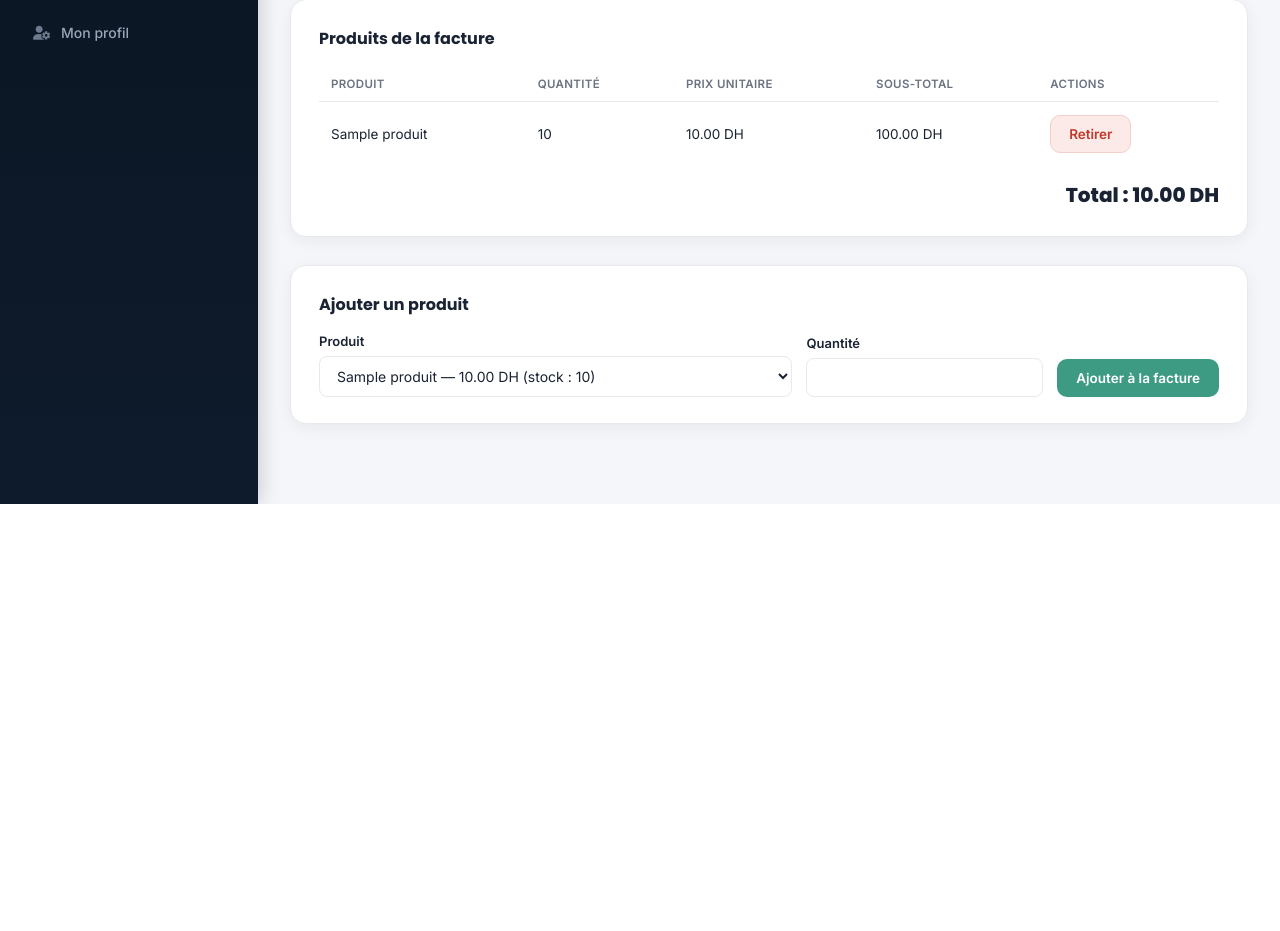
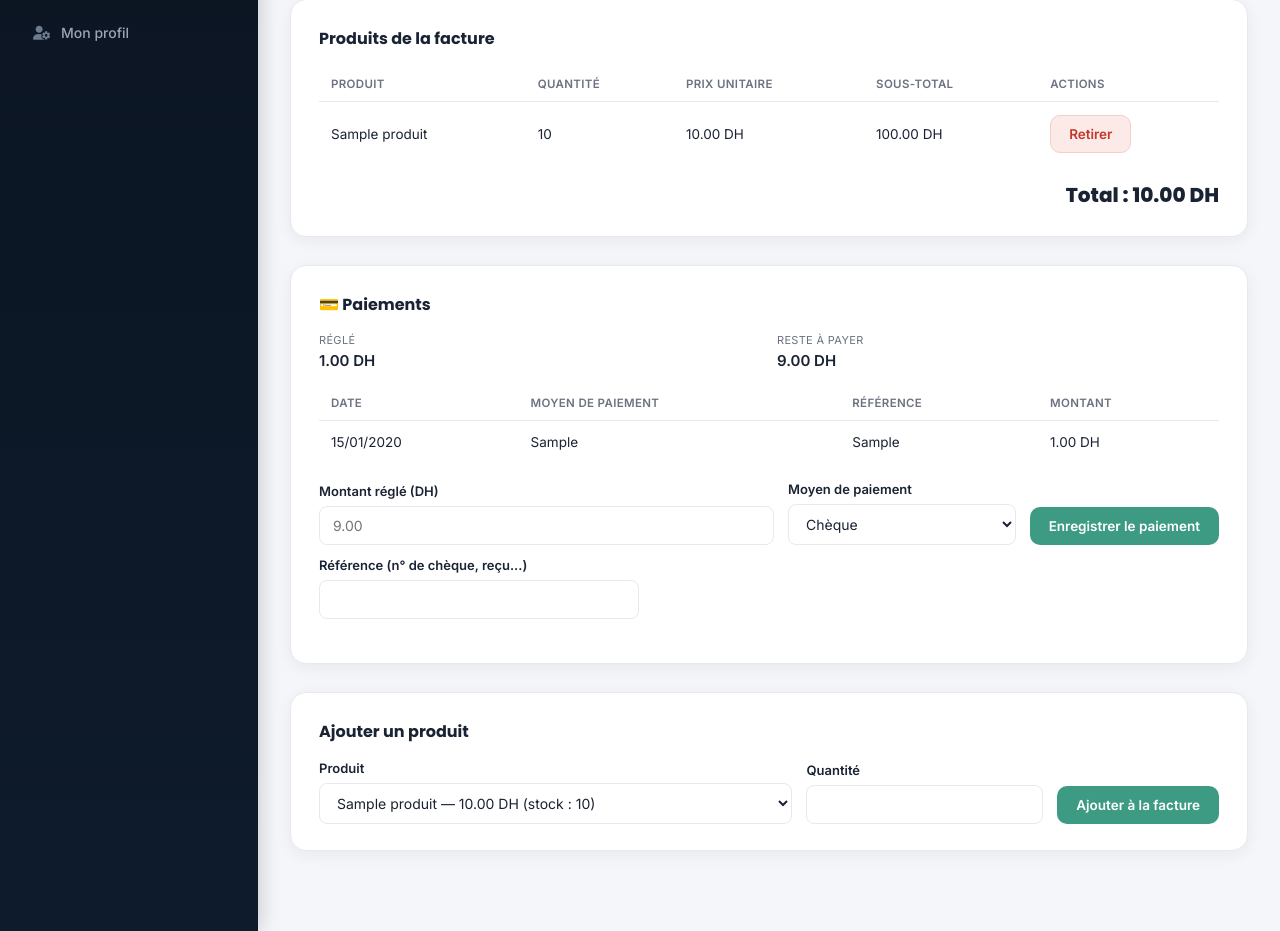
Before and after one commit to aarabanas/Gestion_commerciale_kbto, a Flask app: page /factures/1 in a window 1280 px wide. Shown: the part 383-1314 px from the top of the page. Before the commit the page ends 887 px from the top, so only its background shows below. Run offline with Flask 3, Linux system fonts and the light colour scheme; a user stored in the database is signed in; tables that the repository leaves empty hold one stand-in row (values such as "Sample post"); some libraries are stand-ins or nearby versions.

Commit message:
Ajoute un vrai systeme de paiement (cheque, carte, especes, en ligne)
- Nouveau modele Paiement lie a Facture (montant_paye/montant_restant)
- Statut de facture mis a jour automatiquement une fois le montant atteint
- Paiements partiels possibles, historique visible cote personnel et client
- Le paiement Stripe reussi cree desormais un vrai enregistrement Paiement
- Prix des prestations ajustes sur des tarifs de marche marocain reels,
  factures existantes realignees pour des statistiques coherentes

```diff
--- a/app.py
+++ b/app.py
@@ -48,6 +48,7 @@ from forms import (
     FactureForm,
     InscriptionClientForm,
     LigneFactureForm,
+    PaiementForm,
     StatutFactureForm,
     UtilisateurForm,
     ModifierUtilisateurForm,
@@ -60,8 +61,10 @@ from models import (
     Produit,
     Facture,
     DetailFacture,
+    Paiement,
     Parametres,
     STATUTS_FACTURE,
+    METHODES_PAIEMENT,
     db,
 )
 
@@ -987,12 +990,14 @@ def detail_facture(id):
         return redirect(url_for("detail_facture", id=facture.id))
 
     statut_form = StatutFactureForm(statut=facture.statut)
+    paiement_form = PaiementForm()
 
     return render_template(
         "facture_detail.html",
         facture=facture,
         form=form,
         statut_form=statut_form,
+        paiement_form=paiement_form,
     )
 
 
@@ -1055,6 +1060,47 @@ def marquer_facture_envoyee(id):
     facture.date_envoi = db.func.now()
     db.session.commit()
     flash(f"Facture {facture.numero} marquée comme envoyée au client.", "success")
+    return redirect(url_for("detail_facture", id=id))
+
+
+def enregistrer_paiement(facture, montant, methode, reference=None):
+    """Enregistre un reglement sur une facture et met a jour son statut si le
+    montant total est atteint. Retourne le Paiement cree."""
+    paiement = Paiement(
+        facture_id=facture.id,
+        montant=montant,
+        methode=methode,
+        reference=reference or None,
+    )
+    db.session.add(paiement)
+    db.session.commit()
+
+    total_regle = sum((p.montant for p in facture.paiements), Decimal("0"))
+    if facture.total and total_regle >= facture.total and facture.statut != "annulee":
+        facture.statut = "payee"
+        db.session.commit()
+
+    return paiement
+
+
+@app.route("/factures/<int:id>/paiements/ajouter", methods=["POST"])
+@login_required
+def ajouter_paiement(id):
+    facture = db.session.get(Facture, id)
+    if facture is None:
+        flash("Facture introuvable.", "danger")
+        return redirect(url_for("liste_factures"))
+
+    form = PaiementForm()
+    if form.validate_on_submit():
+        if form.montant.data <= 0:
+            flash("Le montant réglé doit être supérieur à 0.", "danger")
+        else:
+            enregistrer_paiement(facture, form.montant.data, form.methode.data, form.reference.data)
+            flash("Paiement enregistré avec succès.", "success")
+    else:
+        flash("Paiement invalide, merci de vérifier les champs.", "danger")
+
     return redirect(url_for("detail_facture", id=id))
 
 
@@ -1351,13 +1397,19 @@ def portail_facture_imprimer(id):
 @login_required
 def portail_paiements():
     factures = Facture.query.filter_by(client_id=current_user.id).order_by(Facture.date.desc()).all()
-    payees = [f for f in factures if f.statut == "payee"]
-    impayees = [f for f in factures if f.statut != "payee"]
+    impayees = [f for f in factures if f.montant_restant > 0 and f.statut != "annulee"]
+
+    paiements = (
+        Paiement.query.join(Facture)
+        .filter(Facture.client_id == current_user.id)
+        .order_by(Paiement.date_paiement.desc())
+        .all()
+    )
 
     return render_template(
         "portail_paiements.html",
-        payees=payees,
         impayees=impayees,
+        paiements=paiements,
         cle_stripe_configuree=bool(STRIPE_SECRET_KEY),
     )
 
@@ -1369,7 +1421,7 @@ def portail_payer_facture(id):
     if facture is None or facture.client_id != current_user.id:
         abort(404)
 
-    if facture.statut == "payee":
+    if facture.montant_restant <= 0:
         flash("Cette facture est déjà payée.", "info")
         return redirect(url_for("portail_paiements"))
 
@@ -1380,7 +1432,7 @@ def portail_payer_facture(id):
         )
         return redirect(url_for("portail_paiements"))
 
-    montant_centimes = int((facture.total or Decimal("0")) * 100)
+    montant_centimes = int(facture.montant_restant * 100)
 
     session_stripe = stripe.checkout.Session.create(
         mode="payment",
@@ -1410,13 +1462,17 @@ def portail_paiement_succes(id):
 
     session_id = request.args.get("session_id")
     if session_id and STRIPE_SECRET_KEY:
-        session_stripe = stripe.checkout.Session.retrieve(session_id)
-        if session_stripe.payment_status == "paid":
-            facture.statut = "payee"
-            db.session.commit()
-            flash(f"Paiement de la facture {facture.numero} confirmé. Merci !", "success")
+        deja_enregistre = Paiement.query.filter_by(facture_id=facture.id, reference=session_id).first()
+        if deja_enregistre:
+            flash(f"Paiement de la facture {facture.numero} déjà confirmé. Merci !", "success")
         else:
-            flash("Le paiement n'a pas pu être confirmé.", "danger")
+            session_stripe = stripe.checkout.Session.retrieve(session_id)
+            if session_stripe.payment_status == "paid":
+                montant = Decimal(str(session_stripe.amount_total)) / Decimal("100")
+                enregistrer_paiement(facture, montant, "en_ligne", session_id)
+                flash(f"Paiement de la facture {facture.numero} confirmé. Merci !", "success")
+            else:
+                flash("Le paiement n'a pas pu être confirmé.", "danger")
 
     return redirect(url_for("portail_paiements"))
 
--- a/forms.py
+++ b/forms.py
@@ -22,7 +22,7 @@ from wtforms.validators import (
     Email,
 )
 
-from models import STATUTS_FACTURE
+from models import METHODES_PAIEMENT, STATUTS_FACTURE
 
 
 # =====================================
@@ -316,6 +316,31 @@ class StatutFactureForm(FlaskForm):
 
 
 # =====================================
+# Formulaire Paiement (enregistrement d'un reglement chèque/carte/espèces)
+# =====================================
+class PaiementForm(FlaskForm):
+
+    montant = DecimalField(
+        "Montant réglé (DH)",
+        places=2,
+        validators=[DataRequired(message="Le montant est obligatoire.")],
+    )
+
+    methode = SelectField(
+        "Moyen de paiement",
+        choices=list(METHODES_PAIEMENT.items()),
+        validators=[DataRequired()],
+    )
+
+    reference = StringField(
+        "Référence (n° de chèque, reçu...)",
+        validators=[Optional(), Length(max=100)],
+    )
+
+    envoyer = SubmitField("Enregistrer le paiement")
+
+
+# =====================================
 # Formulaire Profil client (portail)
 # =====================================
 class ProfilClientForm(FlaskForm):
--- a/models.py
+++ b/models.py
@@ -14,6 +14,14 @@ STATUTS_FACTURE = {
     "attente": "En attente",
     "payee": "Payée",
     "annulee": "Annulée",
+}
+
+# Moyens de paiement acceptes : code stocke en base -> libelle affiche
+METHODES_PAIEMENT = {
+    "cheque": "Chèque",
+    "carte": "Carte bancaire",
+    "espece": "Espèces",
+    "en_ligne": "Paiement en ligne",
 }
 
 
@@ -120,6 +128,13 @@ class Facture(db.Model):
         lazy=True,
         cascade="all, delete-orphan",
     )
+    paiements = db.relationship(
+        "Paiement",
+        back_populates="facture",
+        lazy=True,
+        cascade="all, delete-orphan",
+        order_by="Paiement.date_paiement",
+    )
 
     @property
     def numero(self):
@@ -128,6 +143,15 @@ class Facture(db.Model):
     @property
     def statut_libelle(self):
         return STATUTS_FACTURE.get(self.statut, self.statut)
+
+    @property
+    def montant_paye(self):
+        return sum((p.montant for p in self.paiements), Decimal("0"))
+
+    @property
+    def montant_restant(self):
+        reste = (self.total or Decimal("0")) - self.montant_paye
+        return reste if reste > 0 else Decimal("0")
 
     def __repr__(self):
         return f"<Facture #{self.id}>"
@@ -150,6 +174,29 @@ class DetailFacture(db.Model):
 
     def __repr__(self):
         return f"<DetailFacture facture={self.facture_id} produit={self.produit_id}>"
+
+
+# ===========================
+# PAIEMENT
+# ===========================
+class Paiement(db.Model):
+    __tablename__ = "paiements"
+
+    id = db.Column(db.Integer, primary_key=True)
+    facture_id = db.Column(db.Integer, db.ForeignKey("factures.id"), nullable=False)
+    montant = db.Column(db.Numeric(10, 2), nullable=False)
+    methode = db.Column(db.String(20), nullable=False)
+    reference = db.Column(db.String(100), nullable=True)
+    date_paiement = db.Column(db.DateTime, server_default=db.func.now())
+
+    facture = db.relationship("Facture", back_populates="paiements")
+
+    @property
+    def methode_libelle(self):
+        return METHODES_PAIEMENT.get(self.methode, self.methode)
+
+    def __repr__(self):
+        return f"<Paiement {self.montant} DH ({self.methode}) facture={self.facture_id}>"
 
 
 # ===========================
--- a/templates/facture_detail.html
+++ b/templates/facture_detail.html
@@ -129,6 +129,74 @@
 <div class="section">
 
     <div class="section-header">
+        <h2>💳 Paiements</h2>
+    </div>
+
+    <div class="invoice-meta" style="margin-bottom:16px;">
+        <div class="item">
+            <small>Réglé</small>
+            <strong>{{ "%.2f"|format(facture.montant_paye) }} DH</strong>
+        </div>
+        <div class="item">
+            <small>Reste à payer</small>
+            <strong>{{ "%.2f"|format(facture.montant_restant) }} DH</strong>
+        </div>
+    </div>
+
+    <table class="table">
+        <thead>
+            <tr>
+                <th>Date</th>
+                <th>Moyen de paiement</th>
+                <th>Référence</th>
+                <th>Montant</th>
+            </tr>
+        </thead>
+        <tbody>
+        {% for paiement in facture.paiements %}
+            <tr>
+                <td>{{ paiement.date_paiement.strftime('%d/%m/%Y') if paiement.date_paiement else "—" }}</td>
+                <td>{{ paiement.methode_libelle }}</td>
+                <td>{{ paiement.reference or "—" }}</td>
+                <td>{{ "%.2f"|format(paiement.montant) }} DH</td>
+            </tr>
+        {% else %}
+            <tr>
+                <td colspan="4" class="empty">Aucun paiement enregistré.</td>
+            </tr>
+        {% endfor %}
+        </tbody>
+    </table>
+
+    {% if facture.statut != 'annulee' and facture.montant_restant > 0 %}
+    <form method="POST" action="{{ url_for('ajouter_paiement', id=facture.id) }}" novalidate style="margin-top:18px;">
+        {{ paiement_form.hidden_tag() }}
+        <div class="ligne-ajout">
+            <div class="form-group" style="margin-bottom:0">
+                {{ paiement_form.montant.label }}
+                {{ paiement_form.montant(class="form-control", placeholder=facture.montant_restant) }}
+            </div>
+            <div class="form-group" style="margin-bottom:0">
+                {{ paiement_form.methode.label }}
+                {{ paiement_form.methode(class="form-control") }}
+            </div>
+            <div class="form-group" style="margin-bottom:0">
+                {{ paiement_form.envoyer(class="btn btn-success") }}
+            </div>
+        </div>
+        <div class="form-group" style="margin-top:12px; max-width:320px;">
+            {{ paiement_form.reference.label }}
+            {{ paiement_form.reference(class="form-control") }}
+        </div>
+        {% for e in paiement_form.montant.errors %}<span class="form-error">{{ e }}</span>{% endfor %}
+    </form>
+    {% endif %}
+
+</div>
+
+<div class="section">
+
+    <div class="section-header">
         <h2>Ajouter un produit</h2>
     </div>
 
```
Also changed, not shown: migrations/versions/8902773d1a06_ajout_table_paiements.py (added, +37 -0 lines), templates/portail_facture_detail.html (+35 -3 lines), templates/portail_paiements.html (+9 -7 lines), tests/test_paiements.py (added, +91 -0 lines).
